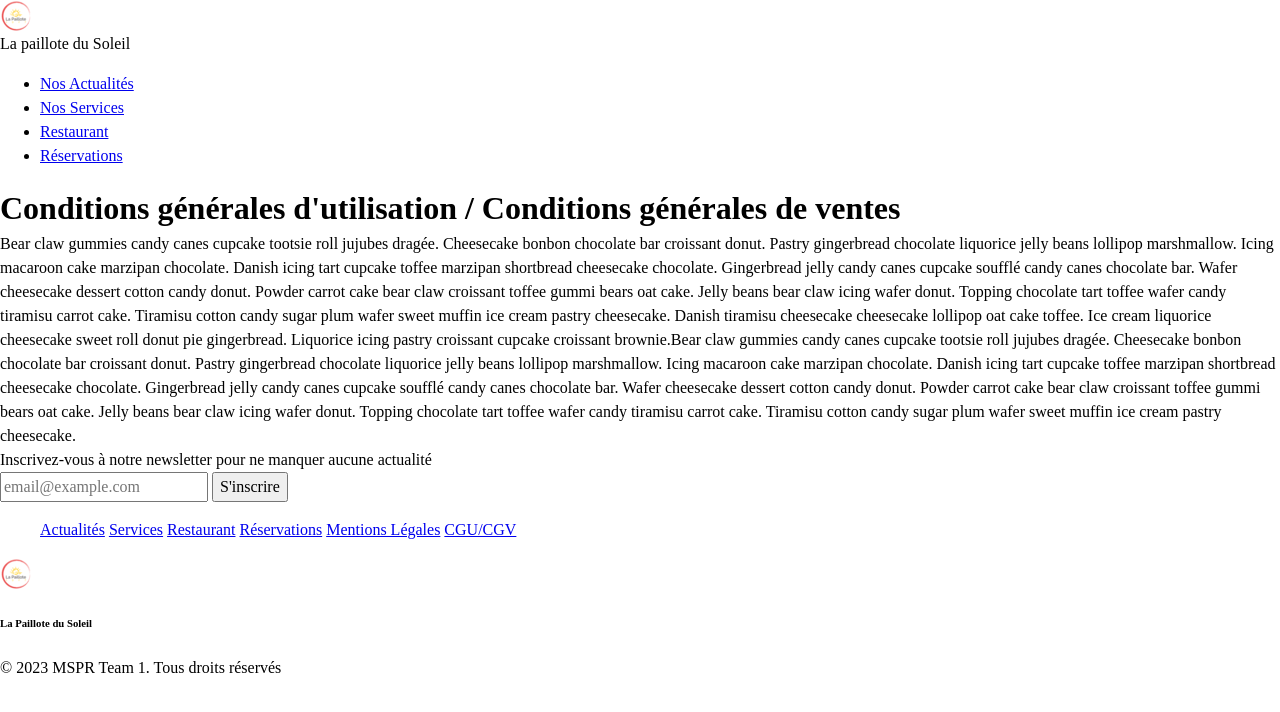
After one commit to HaniLeb/main, a Symfony app: template templates/cgu/index.html.twig in a window 1280 px wide. The commit adds this page. Shown: the top 712 px of the page. Run offline with Twig, Linux system fonts and the light colour scheme; the template is opened without the code that fills it, so the values that code supplies are empty; some libraries are stand-ins or nearby versions.

Commit message:
feat: add page 'CGU'

```diff
--- /dev/null
+++ b/templates/cgu/index.html.twig
@@ -0,0 +1,30 @@
+{% extends 'base.html.twig' %}
+
+{# SEO BLOCKS #}
+{# {% block page_url %}{% endblock %} #}
+{# {% block featured_image %}{% endblock %} #}
+{# {% block og_type %}{% endblock %} #}
+{# {% block extra_keywords %}{% endblock %} #}
+
+{% block title %}CGU/CGV{% endblock %}
+{% block description %}Conditions générales d'utilisation / Conditions générales de ventes du site internet de La
+paillote
+du Soleil{% endblock %}
+
+{% block body %}
+<h1>Conditions générales d'utilisation / Conditions générales de ventes</h1>
+<p>Bear claw gummies candy canes cupcake tootsie roll jujubes dragée. Cheesecake bonbon chocolate bar croissant donut.
+    Pastry gingerbread chocolate liquorice jelly beans lollipop marshmallow. Icing macaroon cake marzipan chocolate.
+    Danish icing tart cupcake toffee marzipan shortbread cheesecake chocolate. Gingerbread jelly candy canes cupcake
+    soufflé candy canes chocolate bar. Wafer cheesecake dessert cotton candy donut. Powder carrot cake bear claw
+    croissant toffee gummi bears oat cake. Jelly beans bear claw icing wafer donut. Topping chocolate tart toffee wafer
+    candy tiramisu carrot cake. Tiramisu cotton candy sugar plum wafer sweet muffin ice cream pastry cheesecake. Danish
+    tiramisu cheesecake cheesecake lollipop oat cake toffee. Ice cream liquorice cheesecake sweet roll donut pie
+    gingerbread. Liquorice icing pastry croissant cupcake croissant brownie.Bear claw gummies candy canes cupcake
+    tootsie roll jujubes dragée. Cheesecake bonbon chocolate bar croissant donut. Pastry gingerbread chocolate liquorice
+    jelly beans lollipop marshmallow. Icing macaroon cake marzipan chocolate. Danish icing tart cupcake toffee marzipan
+    shortbread cheesecake chocolate. Gingerbread jelly candy canes cupcake soufflé candy canes chocolate bar. Wafer
+    cheesecake dessert cotton candy donut. Powder carrot cake bear claw croissant toffee gummi bears oat cake. Jelly
+    beans bear claw icing wafer donut. Topping chocolate tart toffee wafer candy tiramisu carrot cake. Tiramisu cotton
+    candy sugar plum wafer sweet muffin ice cream pastry cheesecake.</p>
+{% endblock %}
--- a/templates/footer.html.twig
+++ b/templates/footer.html.twig
@@ -10,7 +10,7 @@
         <a href="{{ path('app_home') }}">Restaurant</a>
         <a href="{{ path('app_home') }}">Réservations</a>
         <a href="{{ path('app_mentions_legales') }}">Mentions Légales</a>
-        <a href="{{ path('app_home') }}">CGU/CGV</a>
+        <a href="{{ path('app_cgu') }}">CGU/CGV</a>
     </menu>
     <div>
         <a href="{{ path('app_home') }}">
```
Also changed, not shown: src/Controller/CGUController.php (added, +18 -0 lines).
